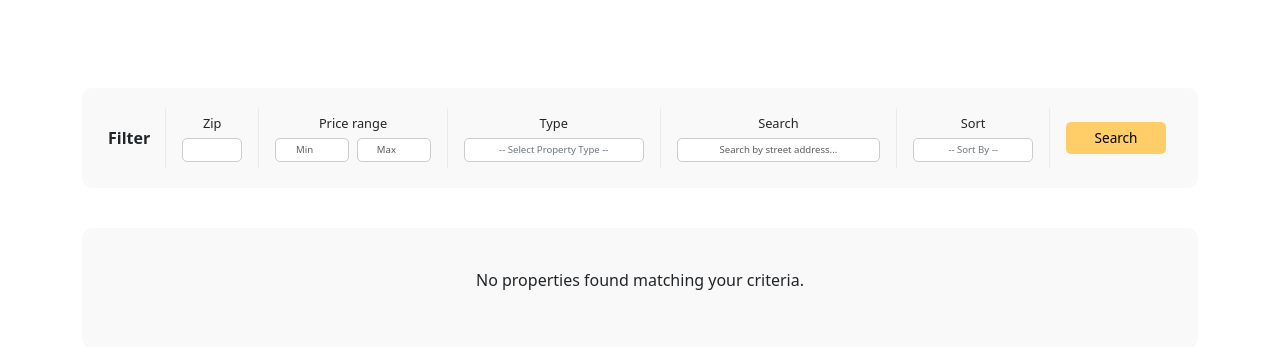
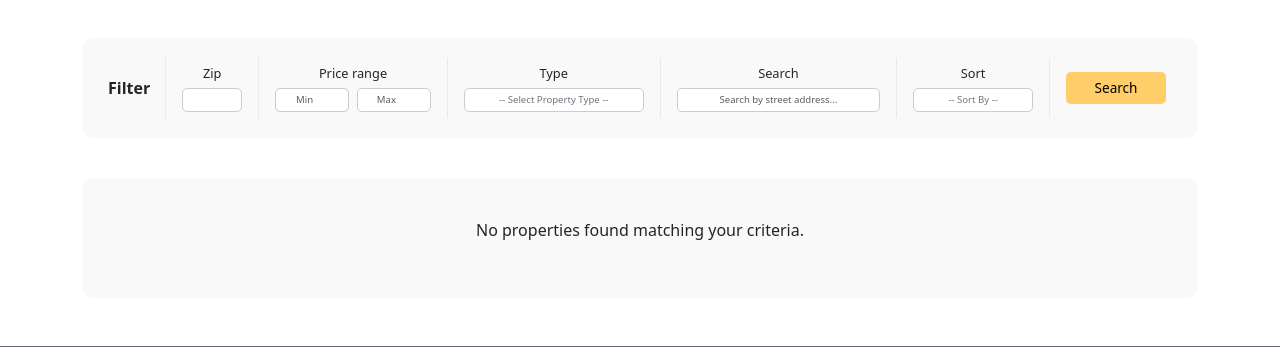
Before and after one commit to Benjarag/VLN2, a Django app: page /properties/ in a window 1280 px wide. Shown: the part 72-419 px from the top of the page. Run offline with Django 5.2, Linux system fonts and the light colour scheme; data that the repository does not hold is empty.

Commit message:
margin changed

```diff
--- a/static/css/properties.css
+++ b/static/css/properties.css
@@ -1,6 +1,6 @@
 .filter-container {
   display: flex;
-  margin-top: 80px;
+  margin-top: 30px;
   background-color: #f9f9f9;
   border-radius: 10px;
   padding: 0 1rem;
```
Also changed, not shown: VLN2/settings.py (line endings or trailing spaces).
